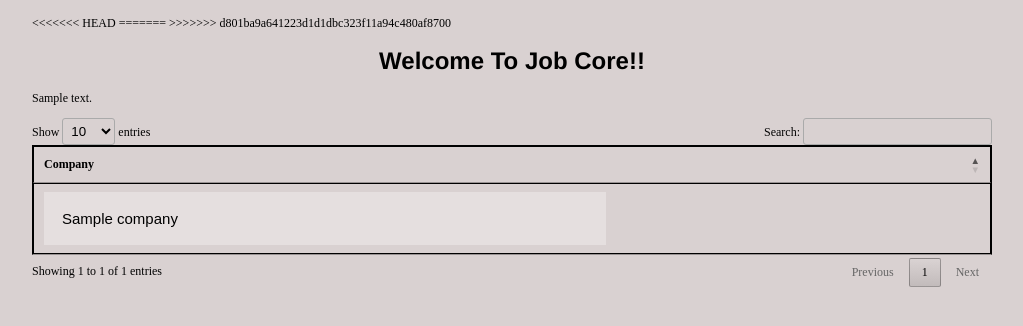
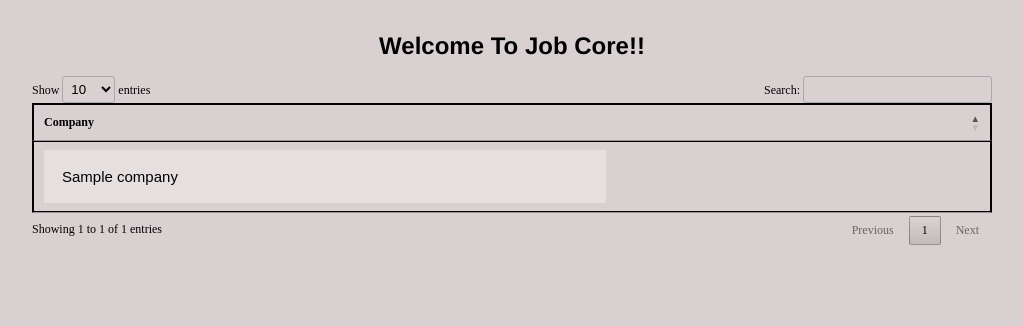
Before and after one commit to hackbois-2020/jobcore, a Flask app: template templates/index.html in a window 1280 px wide. Shown: the top 326 px of the page, without its empty margins (128-1151 px from the left). Run offline with Flask 2, Linux system fonts and the light colour scheme; the template is opened without the code that fills it: most values are stand-ins (such as "Sample title", 1, 10 or a date in 2020); parts of the project's set-up code (start-up, migrations or seed data) failed here and were passed over; some libraries are stand-ins or nearby versions.

Commit message:
Bugifx: Remove content.message from index.html

```diff
--- a/templates/index.html
+++ b/templates/index.html
@@ -5,15 +5,11 @@
 		<!-- Dependencies -->
 		<link rel="stylesheet" type="text/css" href="https://cdn.datatables.net/v/dt/dt-1.10.20/datatables.min.css"/>
 
-<<<<<<< HEAD
-=======
 		<!-- App -->
->>>>>>> d801ba9a641223d1d1dbc323f11a94c480af8700
 		<link rel="stylesheet" href="{{url_for('static', filename='style.css')}}">
 	</head>
 	<body>
 		<h1>Welcome to Job Core!!</h1>
-		<p>{{content.message}}</p>
 
 		<table id="job-table">
 			<thead>
```
